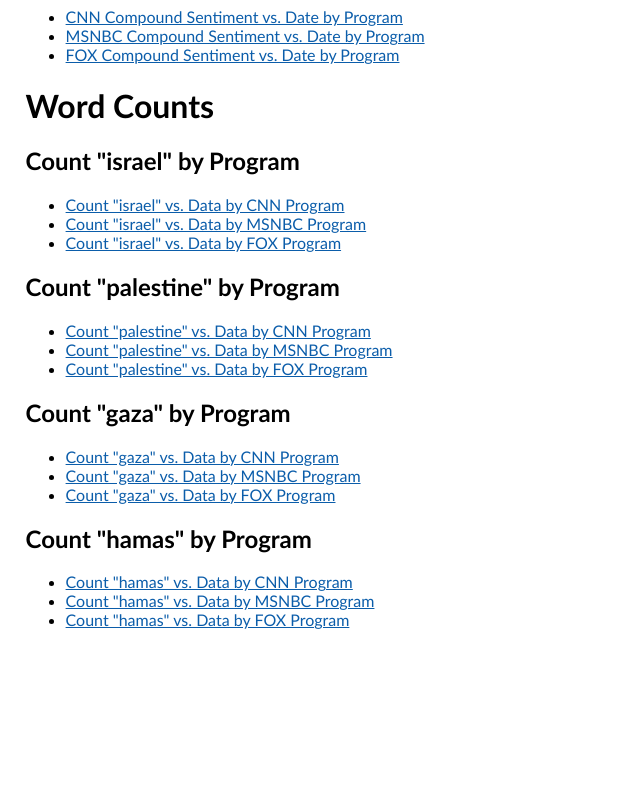
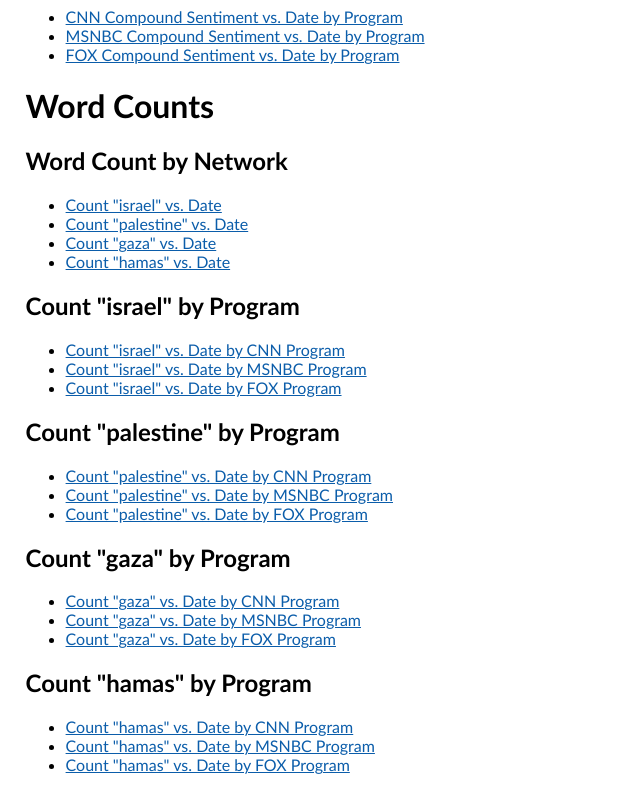
Before and after one commit to zeligsonbrett/com-302-graphs, a plain HTML site: page index.html in a window 1280 px wide. Shown: the part 650-1450 px from the top of the page, without its empty margins (0-640 px from the left). Before the commit the page ends 1305 px from the top, so only its background shows below. Drawn offline with Linux system fonts and the light colour scheme.

Commit message:
Update index.html

```diff
--- a/index.html
+++ b/index.html
@@ -118,21 +118,44 @@
   </ul>
 
   <h1>Word Counts</h1>
-  <h2>Count "israel" by Program</h2>
+  <h2>Word Count by Network</h2>
+  <ul>
+    <li>
+        <a href="https://zeligsonbrett.github.io/com-302-graphs/israel.html">
+            Count "israel" vs. Date
+        </a>
+    </li>
+    <li>
+        <a href="https://zeligsonbrett.github.io/com-302-graphs/palestine.html">
+            Count "palestine" vs. Date
+        </a>
+    </li>
+    <li>
+        <a href="https://zeligsonbrett.github.io/com-302-graphs/gaza.html">
+            Count "gaza" vs. Date
+        </a>
+    </li>
+          <li>
+        <a href="https://zeligsonbrett.github.io/com-302-graphs/hamas.html">
+            Count "hamas" vs. Date
+        </a>
+    </li>
+  </ul>
+<h2>Count "israel" by Program</h2>
   <ul>
     <li>
         <a href="https://zeligsonbrett.github.io/com-302-graphs/CNN-israel.html">
-            Count "israel" vs. Data by CNN Program
+            Count "israel" vs. Date by CNN Program
         </a>
     </li>
     <li>
         <a href="https://zeligsonbrett.github.io/com-302-graphs/MSNBC-israel.html">
-            Count "israel" vs. Data by MSNBC Program
+            Count "israel" vs. Date by MSNBC Program
         </a>
     </li>
     <li>
         <a href="https://zeligsonbrett.github.io/com-302-graphs/FOX-israel.html">
-            Count "israel" vs. Data by FOX Program
+            Count "israel" vs. Date by FOX Program
         </a>
     </li>
   </ul>
@@ -140,17 +163,17 @@
   <ul>
     <li>
         <a href="https://zeligsonbrett.github.io/com-302-graphs/CNN-palestine.html">
-            Count "palestine" vs. Data by CNN Program
+            Count "palestine" vs. Date by CNN Program
         </a>
     </li>
     <li>
         <a href="https://zeligsonbrett.github.io/com-302-graphs/MSNBC-palestine.html">
-            Count "palestine" vs. Data by MSNBC Program
+            Count "palestine" vs. Date by MSNBC Program
         </a>
     </li>
     <li>
         <a href="https://zeligsonbrett.github.io/com-302-graphs/FOX-palestine.html">
-            Count "palestine" vs. Data by FOX Program
+            Count "palestine" vs. Date by FOX Program
         </a>
     </li>
   </ul>
@@ -158,17 +181,17 @@
   <ul>
     <li>
         <a href="https://zeligsonbrett.github.io/com-302-graphs/CNN-gaza.html">
-            Count "gaza" vs. Data by CNN Program
+            Count "gaza" vs. Date by CNN Program
         </a>
     </li>
     <li>
         <a href="https://zeligsonbrett.github.io/com-302-graphs/MSNBC-gaza.html">
-            Count "gaza" vs. Data by MSNBC Program
+            Count "gaza" vs. Date by MSNBC Program
         </a>
     </li>
     <li>
         <a href="https://zeligsonbrett.github.io/com-302-graphs/FOX-gaza.html">
-            Count "gaza" vs. Data by FOX Program
+            Count "gaza" vs. Date by FOX Program
         </a>
     </li>
   </ul>
@@ -176,17 +199,17 @@
   <ul>
     <li>
         <a href="https://zeligsonbrett.github.io/com-302-graphs/CNN-hamas.html">
-            Count "hamas" vs. Data by CNN Program
+            Count "hamas" vs. Date by CNN Program
         </a>
     </li>
     <li>
         <a href="https://zeligsonbrett.github.io/com-302-graphs/MSNBC-hamas.html">
-            Count "hamas" vs. Data by MSNBC Program
+            Count "hamas" vs. Date by MSNBC Program
         </a>
     </li>
     <li>
         <a href="https://zeligsonbrett.github.io/com-302-graphs/FOX-hamas.html">
-            Count "hamas" vs. Data by FOX Program
+            Count "hamas" vs. Date by FOX Program
         </a>
     </li>
   </ul>
```
